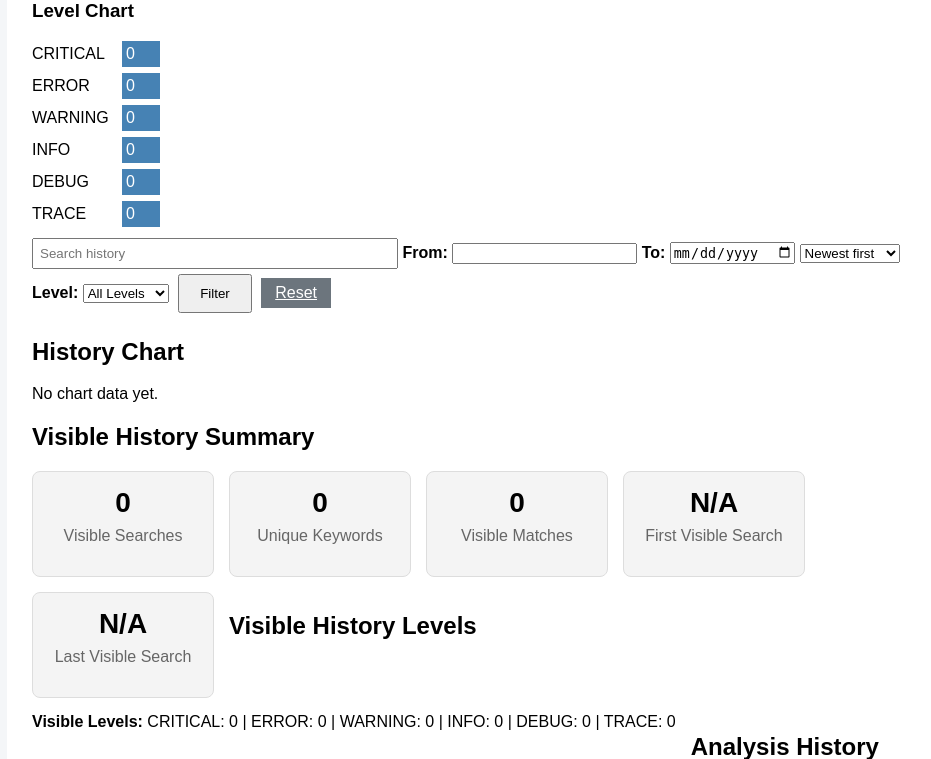
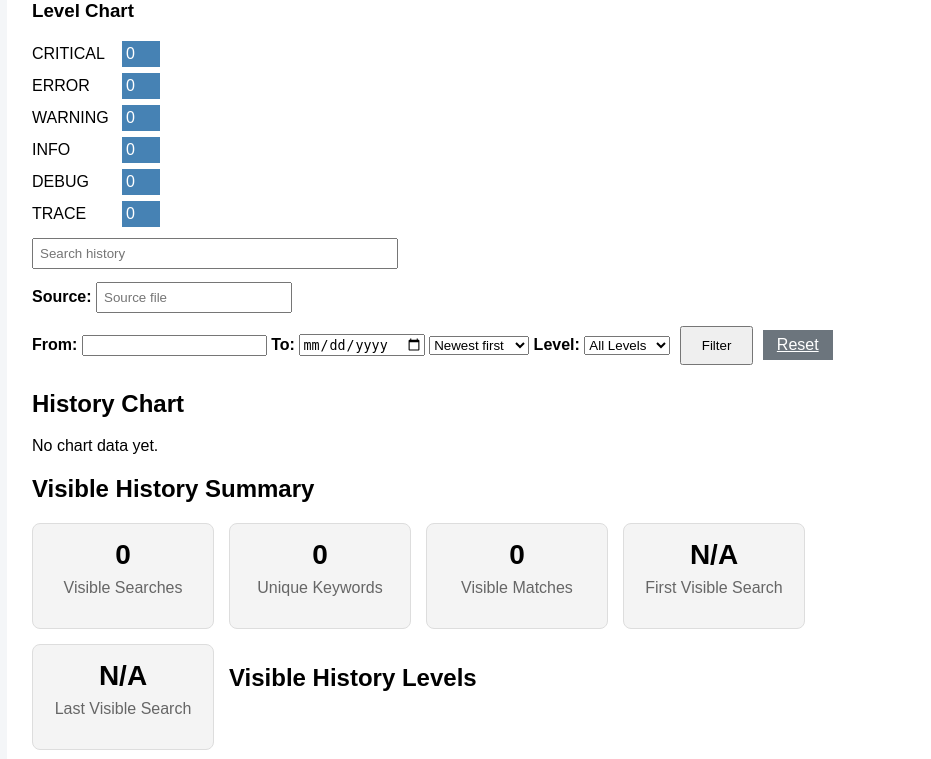
Before and after one commit to sattarab54/web_log_analyzer, a Flask app: page /filter-history in a window 1280 px wide. Shown: the part 1531-2290 px from the top of the page, without its empty margins (158-1089 px from the left). Run offline with Flask 3, Linux system fonts and the light colour scheme.

Commit message:
Add history source filter and test coverage

```diff
--- a/app.py
+++ b/app.py
@@ -692,6 +692,7 @@ def filter_history():
     global latest_filtered_history
     last_search_time = "N/A"
     history_search = request.args.get("history_search", "")
+    history_source = request.args.get("history_source", "").strip()
     history_sort = request.args.get("history_sort", "newest")
     history_from = request.args.get("history_from", "")
     history_to = request.args.get("history_to", "")
@@ -705,6 +706,14 @@ def filter_history():
             item
             for item in history
             if search in item.get("keyword", "").lower()
+        ]
+
+    if history_source:
+        source_search = history_source.lower()
+        display_history = [
+            item
+            for item in display_history
+            if source_search in item.get("source", "Unknown").lower()
         ]
 
     if history_level:
@@ -985,6 +994,7 @@ def filter_history():
         per_page=per_page,
         history_sort=history_sort,
         history_search=history_search,
+        history_source=history_source,
         history_from=history_from,
         history_to=history_to,
         history_level=history_level,
--- a/templates/results.html
+++ b/templates/results.html
@@ -240,6 +240,16 @@
                name="history_search"
                placeholder="Search history"
                value="{{ history_search }}">
+
+    <div style="margin: 8px 0;">
+    <label for="history_source">Source:</label>
+    <input type="text"
+           id="history_source"
+           name="history_source"
+           placeholder="Source file"
+           value="{{ history_source }}"
+           style="width: 180px;">
+    </div>
 
     <label>From:</label>
         <input type "date" name="history_from" value="{{ history_from }}">
```
Also changed, not shown: test_integration.py (+32 -0 lines).
